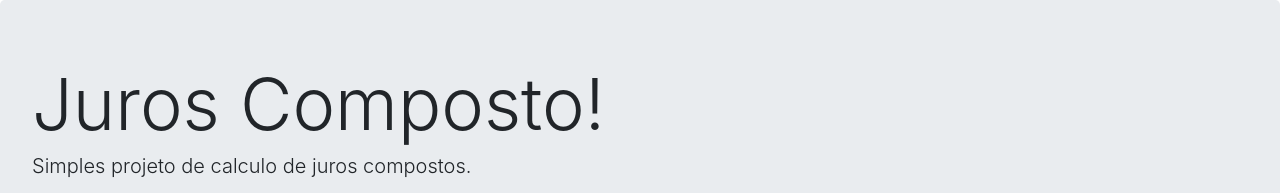
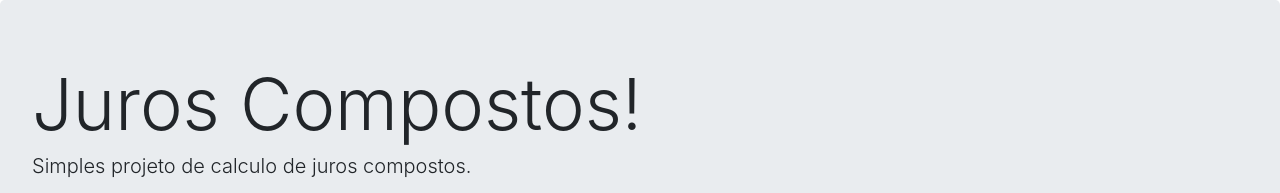
Before and after one commit to gabrielfigueira/gabrielfigueira.github.io, a plain HTML site: page index.html in a window 1280 px wide. Shown: the top 193 px of the page. Drawn offline with nearby package versions, Linux system fonts and the light colour scheme.

Commit message:
Correção

```diff
--- a/index.html
+++ b/index.html
@@ -17,7 +17,7 @@
   </style>
   <body>
     <div class="jumbotron">
-      <h1 class="display-3">Juros Composto!</h1>
+      <h1 class="display-3">Juros Compostos!</h1>
       <p class="lead">Simples projeto de calculo de juros compostos.</p>
     </div>
     <div class="container">
```
